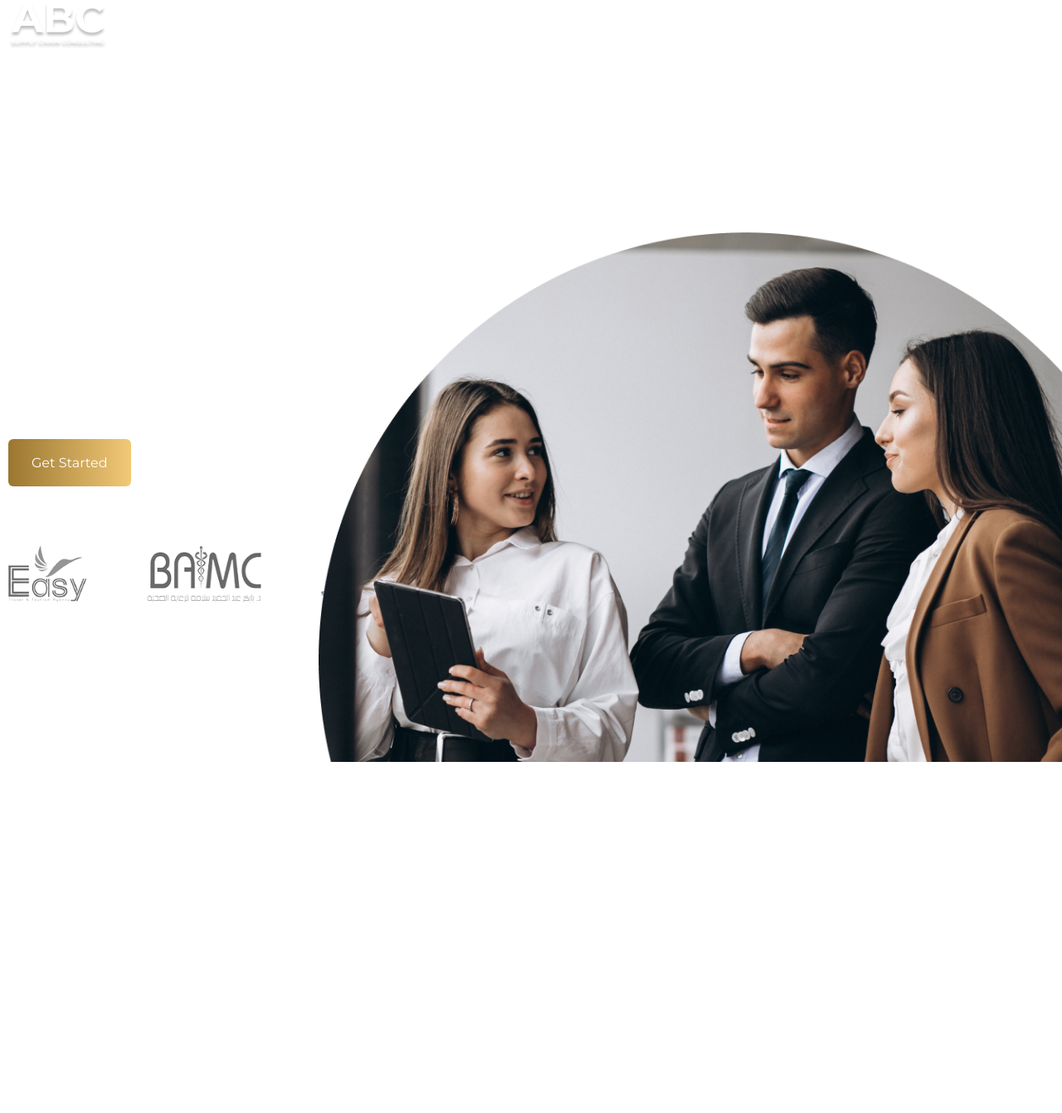
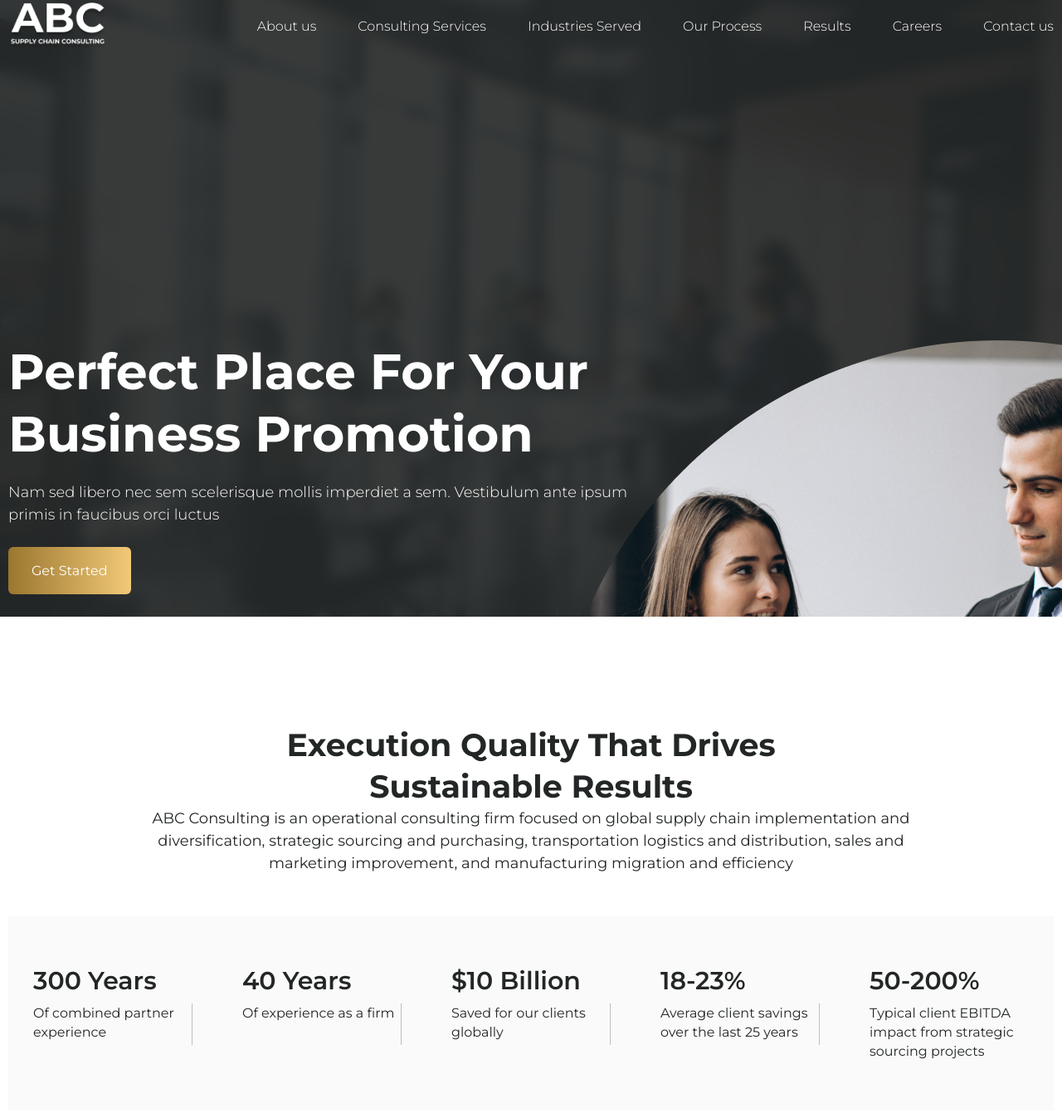
Before and after one commit to ASANAKIDENSEY/Bussines-Layout-Page, a plain HTML site: page index.html in a window 1280 px wide. Shown: the part 57-1398 px from the top of the page at 83% size. Before the commit the page ends 1092 px from the top, so only its background shows below. Drawn offline with Linux system fonts and the light colour scheme.

Commit message:
two block

```diff
--- a/css/style.css
+++ b/css/style.css
@@ -4,6 +4,11 @@
   margin: 0;
   padding: 0;
   box-sizing: border-box;
+}
+body,
+html {
+  width: 100%;
+  height: 100%;
 }
 body {
   font: 16px/28px "Montserrat", sans-serif;
@@ -45,23 +50,34 @@ button {
   background: linear-gradient(90deg, #735a26 0%, #af9257 100%);
   transition: 0.3s;
 }
+.hidden {
+  display: none;
+}
 
 /* HEADER */
-.header_bg {
-  background-image: url(/images/header-bagraund.jpg);
-  width: 174.75vh;
-  height: 100vh;
+.block__header {
+  background-image: url(../images/header-bagraund.jpg);
   background-repeat: no-repeat;
-  background-color: darkblue;
+  background-size: cover;
+  position: relative;
+  width: 100%;
+  height: 100%;
+  z-index: 0;
+  overflow: hidden;
+}
+.block__header::before {
+  content: "";
   position: absolute;
-  z-index: -1vh;
+  top: 0;
+  left: 0;
+  right: 0;
+  bottom: 0;
+  background: rgba(35, 38, 38, 0.9);
+  backdrop-filter: blur(8px);
+  z-index: -1;
 }
-.bg_all {
-  opacity: 1;
-}
-
 #header_section {
-  padding: 60px 0 220px;
+  padding: 60px 0 350px;
 }
 .header {
   display: flex;
@@ -72,8 +88,6 @@ button {
   width: 130px;
   height: 57px;
 }
-/* .nav_main {
-} */
 .nav_main__list {
   display: flex;
   gap: 50px;
@@ -90,7 +104,8 @@ button {
   position: relative;
 }
 .banner {
-  max-width: 700px;
+  max-width: 800px;
+  z-index: 1;
 }
 .banner_header {
   font-size: 60px;
@@ -129,18 +144,92 @@ button {
 }
 
 .banner_circle {
-  position: absolute;
-  max-width: 70%;
-  height: 120%;
   top: 0;
   right: 0;
+  width: 50%;
+  height: 100%;
   overflow: hidden;
 }
-/* .circle {
-  background: url(/images/circle2.png);
-  background-size: 90% auto;
-  background-repeat: no-repeat;
+.banner_circle::before {
+  position: absolute;
+  content: "";
+  top: 0;
+  right: -25px;
+  width: 50%;
+  height: 100%;
+  background: url(../images/circle.png) no-repeat;
+  z-index: -1;
+}
+.banner__link:hover {
+  color: rgb(28, 35, 35);
+  background: linear-gradient(90deg, #735a26 0%, #af9257 100%);
+  transition: 1s;
+}
 
-  height: 80vh;
-  width: 80vh;
-} */
+/* Info section */
+
+#execution_section {
+  position: relative;
+  color: rgba(35, 38, 38, 1);
+  padding: 130px 0;
+  display: flex;
+  flex-wrap: wrap;
+  /* text-align: center;
+  justify-content: center; */
+}
+.execution_title {
+  font-size: 38px;
+  font-weight: 700;
+  line-height: 50px;
+
+  text-align: center;
+  max-width: 700px;
+  margin: 0 auto;
+}
+.execution_parag {
+  font-size: 18px;
+  font-weight: 400;
+  line-height: 27px;
+
+  text-align: center;
+  max-width: 930px;
+  margin: 0 auto;
+  margin-bottom: 50px;
+}
+
+.execution_box {
+  background-color: #fafafa;
+  display: flex;
+  justify-content: space-between;
+  flex-wrap: wrap;
+}
+
+.box_item h3 {
+  font-size: 30px;
+  font-weight: 600;
+  line-height: 35px;
+  margin-bottom: 10px;
+}
+.box_item p {
+  margin-top: 0;
+  font-size: 16px;
+  font-weight: 400;
+  line-height: 23px;
+}
+.box_item {
+  text-align: left;
+  padding: 60px 30px;
+
+  width: 20%;
+  flex-wrap: wrap;
+  z-index: 1;
+}
+.box_item:before {
+  background-color: #9a762f;
+  z-index: 10;
+}
+.box_text {
+  border-right: 1px solid #bebebe;
+  height: 50px;
+  padding-bottom: 50px;
+}
--- a/index.html
+++ b/index.html
@@ -7,6 +7,7 @@
     <link rel="stylesheet" href="/css/style.css" />
     <title>Bussines landing</title>
     <body>
+      <section class="block__header">
         <header id="header_section">
           <div class="container">
             <div class="header">
@@ -41,19 +42,20 @@
             </div>
           </div>
         </header>
-        <main>
+
           <section id="banner_section">
             <div class="container">
               <div class="banner">
-                <h2 class="banner_header">
+                <h1 class="banner_header">
                   Perfect Place For Your Business Promotion
-                </h2>
+                </h1>
                 <p class="banner_text">
                   Nam sed libero nec sem scelerisque mollis imperdiet a sem.
                   Vestibulum ante ipsum primis in faucibus orci luctus
                 </p>
                 <div class="banner_links_wrap">
-                  <a class="btn-primary banner__link" href="">Get Started</a>
+
+                  <a class="btn-primary banner__link" href="#">Get Started</a>
                 </div>
                 <div class="banner_image">
                   <img class="banner_img__1" src="/images/image1.png" alt="1" />
@@ -63,13 +65,43 @@
                 </div>
               </div>
             </div>
+            <div class="banner_circle"></div>
+          </section>
+      </section>
 
-            <div class="banner_circle">
-              <img class="banner__elipse" src="/images/circle.png" alt="" />
-              <!-- <div class="circle"></div> -->
+      <section id="execution_section">
+        <div class="container">
+          <h2 class="execution_title">Execution Quality
+            That Drives Sustainable Results</h2>
+          <p class="execution_parag">ABC Consulting is an operational consulting firm focused on global supply chain implementation and diversification, strategic sourcing and purchasing, transportation logistics and distribution, sales and marketing improvement, and manufacturing migration and efficiency</p>
+          <div class="execution_box">
+            <div class="box_item">
+              <h3>300 Years</h3>
+              <p class="box_text">Of combined partner experience</p>
             </div>
-          </section>
-        </main>
+            <div class="box_item">
+              <h3>40 Years</h3>
+              <p class="box_text">Of experience as a firm</p>
+            </div>
+            <div class="box_item">
+              <h3>$10 Billion</h3>
+              <p class="box_text">Saved for our clients globally</p>
+            </div>
+            <div class="box_item">
+              <h3>18-23%</h3>
+              <p class="box_text">Average client savings over the last 25 years</p>
+            </div>
+            <div class="box_item">
+              <h3>50-200%</h3>
+              <p class="box">Typical client EBITDA impact from strategic sourcing projects</p>
+            </div>
+          </div>
+        </div>
+      </section>
+
+      <section class="redesigning_box">
+
+      </section>
     <script src="index.js"></script>
   </body>
 </html>
```
